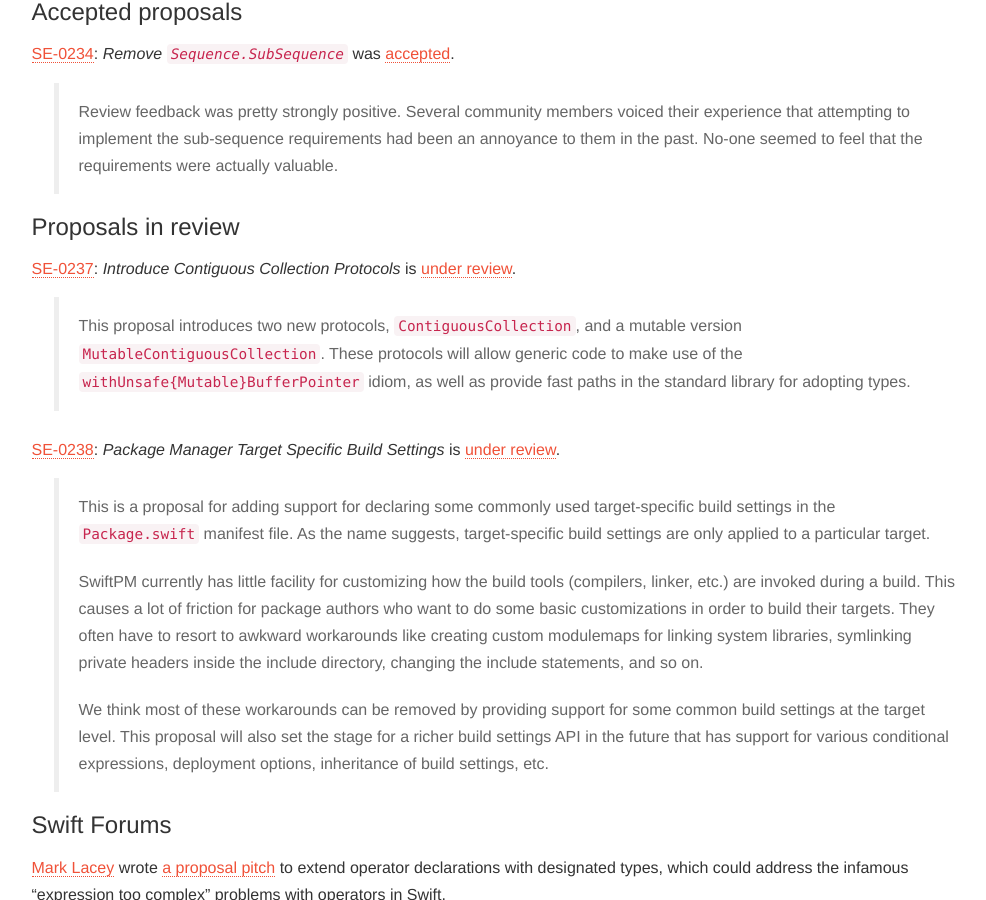
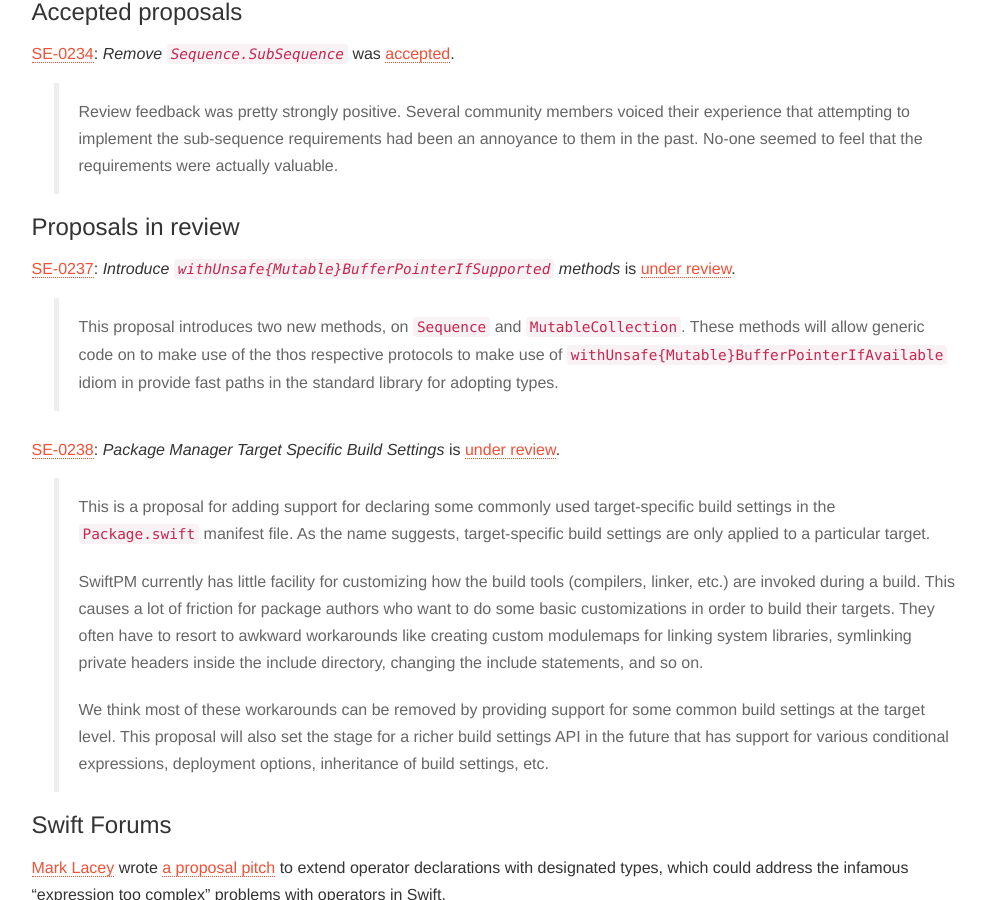
Before and after one commit to SwiftWeekly/swiftweekly.github.io, a Jekyll site: the page built from _posts/2018-11-29-issue-123.md, in a window 1280 px wide and 900 px high, scrolled down 1023 px. Shown: the whole window, without its empty margins (136-1122 px from the left). Built offline with Jekyll 4.4.1, drawn with Linux system fonts in a browser that asks for light colours.

Commit message:
Update SE-0237

```diff
--- a/_posts/2018-11-29-issue-123.md
+++ b/_posts/2018-11-29-issue-123.md
@@ -41,12 +41,12 @@ My talk from try! Swift NYC on Swift's history, "Taken for Granted", [was posted
 
 ### Proposals in review
 
-[SE-0237](https://github.com/apple/swift-evolution/blob/master/proposals/0237-contiguous-collection.md): *Introduce Contiguous Collection Protocols* is [under review](https://forums.swift.org/t/review-of-se-0237-introduce-contiguous-collection-protocols/18069).
+[SE-0237](https://github.com/apple/swift-evolution/blob/master/proposals/0237-contiguous-collection.md): *Introduce `withUnsafe{Mutable}BufferPointerIfSupported` methods* is [under review](https://forums.swift.org/t/review-of-se-0237-introduce-contiguous-collection-protocols/18069).
 
-> This proposal introduces two new protocols, `ContiguousCollection`, and a
-> mutable version `MutableContiguousCollection`. These protocols will allow
-> generic code to make use of the `withUnsafe{Mutable}BufferPointer` idiom,
-> as well as provide fast paths in the standard library for adopting types.
+> This proposal introduces two new methods, on `Sequence` and `MutableCollection`.
+> These methods will allow generic code on to make use of the thos respective
+> protocols to make use of `withUnsafe{Mutable}BufferPointerIfAvailable` idiom
+> in provide fast paths in the standard library for adopting types.
 
 [SE-0238](https://github.com/apple/swift-evolution/blob/master/proposals/0238-package-manager-build-settings.md): *Package Manager Target Specific Build Settings* is [under review](https://forums.swift.org/t/se-0238-package-manager-target-specific-build-settings/18341).
 
```
